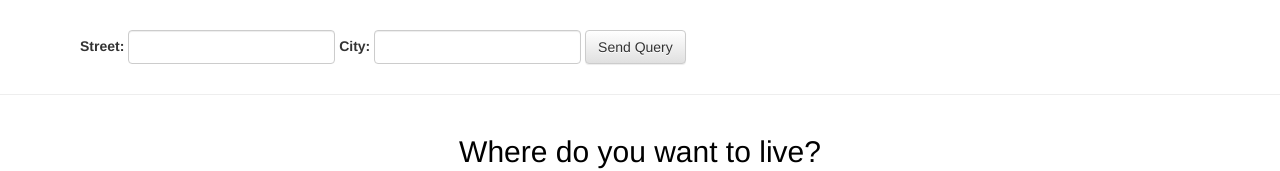
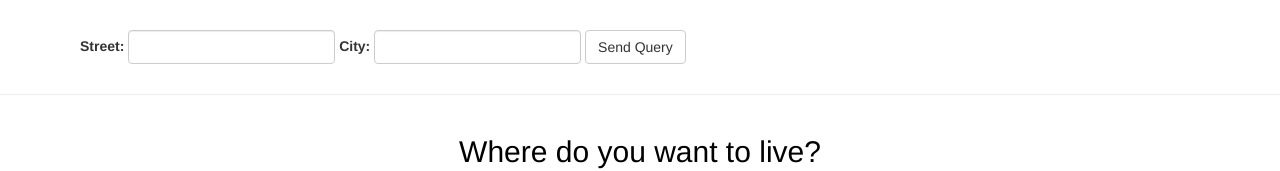
Before and after one commit to divyanshu-rawat/Moving-Compass-App, a website: page index.html in a window 1280 px wide. Shown: the top 171 px of the page. Drawn offline with Linux system fonts and the light colour scheme.

Commit message:
added snapshot and modified index.html

```diff
--- a/index.html
+++ b/index.html
@@ -5,10 +5,11 @@
       <title>Your Moving Companion</title>
       <link rel="stylesheet" href="css/style.css">
       <link href="css/bootstrap.min.css" rel="stylesheet">
-    <link href="css/bootstrap-theme.min.css" rel="stylesheet">
-    <link href="css/bootstrap-social.css" rel="stylesheet">
+
    </head>
    <body>
+
+
       <div class="container">
          <form class="form-inline" id="form-container">
             <div class="form-group">
```
Also changed, not shown: snapshot/query.png (added). Lines whose indentation alone changed are shown as unchanged.
